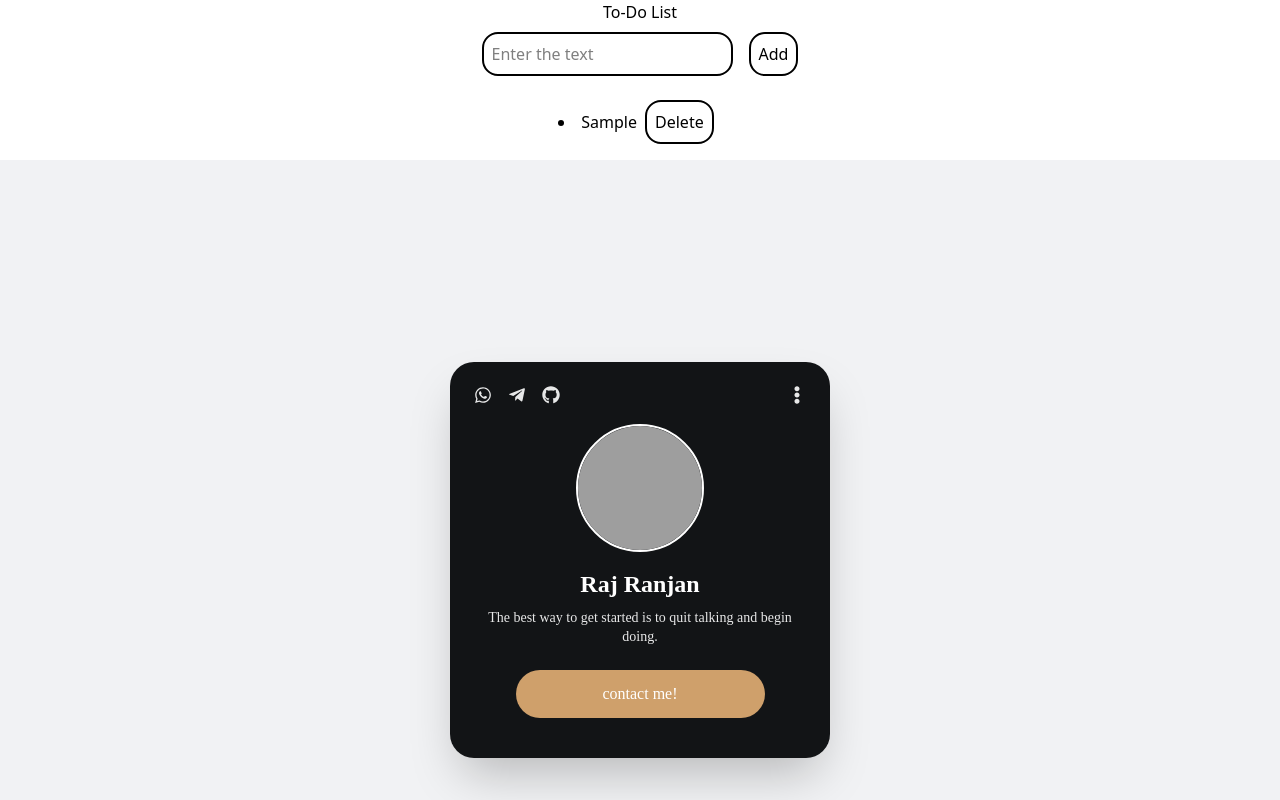
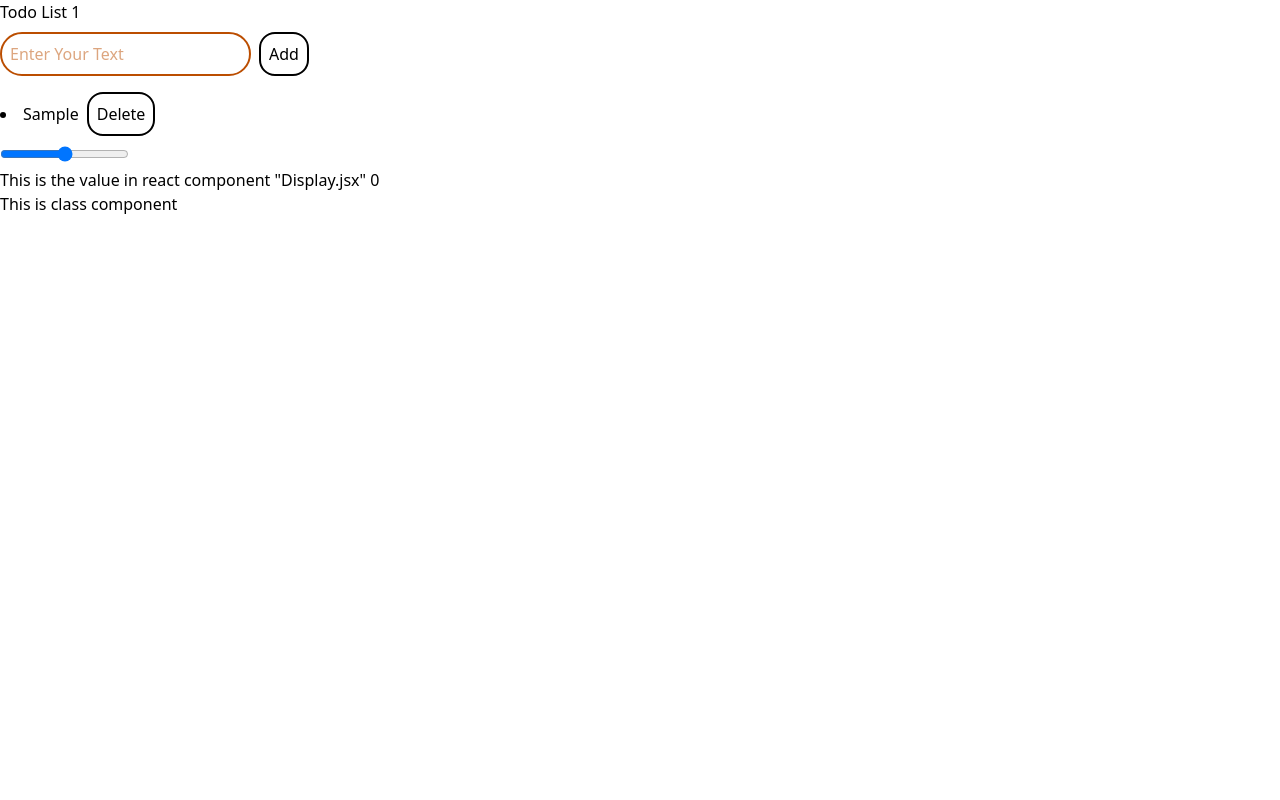
Before and after one commit to raj-ranjan-70/chai-aur-react, a React (Vite) app in the folder react-codes/: page / in a window 1280 px wide. Both pictures are taken after typing "Sample" into the empty fields and a click on the button "Add". Shown: the top 800 px of the page. Built offline with nearby package versions, Linux system fonts and the light colour scheme; grey boxes are pictures that could not be loaded.

Commit message:
Practiced module.css and props and practiced many two mini projects

```diff
--- a/react-codes/src/App.jsx
+++ b/react-codes/src/App.jsx
@@ -1,19 +1,16 @@
-import CounterWithClassComponent from "./components/CounterWithClassComponent"
-import Stopwatch from "./components/stopwatch"
-import TodoList from "./components/TodoList"
-import ProfileCard from "./components/ProfileUsingProps"
+import TodoList1 from "./components/TodoList1";
+import Input from "./components/Input";
+import Display from "./components/Display";
+import { useState } from "react";
+import Demo from "./components/ClassDemo";
 function App() {
-  let name1 = "Raj Ranjan";
-  let quote1 = "The best way to get started is to quit talking and begin doing.";
-  let name2 = "Sara Smith";
-  let quote2 = "Don't let yesterday take up too much of today.";
+  const [value, setState] = useState(0);
   return (
     <>
-    {/* <CounterWithClassComponent initialvalue = {10}></CounterWithClassComponent> */}
-    {/* <Stopwatch></Stopwatch> */}
-    <TodoList></TodoList>
-    <ProfileCard name = {name1} quote = {quote1}></ProfileCard>
-    <ProfileCard name = {name2} quote = {quote2}></ProfileCard>
+    <TodoList1></TodoList1>
+    <Input setState={setState}></Input>
+    <Display value={value}></Display>
+    <Demo></Demo>
     </>
   )
 }
--- /dev/null
+++ b/react-codes/src/components/Button.jsx
@@ -0,0 +1,10 @@
+import {btn} from "../moduleCss/btn.module.css";
+function Button() {
+    return (
+        <>
+        <button className={btn}>Click me</button>
+        </>
+     );
+}
+
+export default Button;
--- /dev/null
+++ b/react-codes/src/components/ClassDemo.jsx
@@ -0,0 +1,27 @@
+import React from "react";
+
+class Demo extends React.Component {
+    constructor(props) {
+        super(props);
+    }
+
+    componentDidMount() {
+        console.log("Component Did Mount called");
+    }
+
+    componentDidUpdate() {
+        console.log("Component Did Update called");
+    }
+
+    componentWillUnmount() {
+        console.log("Component Will Unmount called");
+    }
+
+    render() {
+        return (
+            <h1>This is class component</h1>
+         );
+    }
+}
+
+export default Demo;
--- /dev/null
+++ b/react-codes/src/components/Display.jsx
@@ -0,0 +1,9 @@
+function Display({value}) {
+    return (
+        <>
+        <h1>This is the value in react component "Display.jsx" {value}</h1>
+        </>
+     );
+}
+
+export default Display;
--- /dev/null
+++ b/react-codes/src/components/Input.jsx
@@ -0,0 +1,13 @@
+function input(props) {
+    return (
+        <>
+        <input type="range"
+        min={10}
+        max={50}
+        placeholder="Enter the Number"
+        onChange={(e) => props.setState(e.target.value)} />
+        </>
+     );
+}
+
+export default input;
--- /dev/null
+++ b/react-codes/src/components/TodoList1.jsx
@@ -0,0 +1,45 @@
+import { useState } from "react";
+
+function TodoList1() {
+    const [inp, setInp] = useState("");
+    const [tasks, setTasks] = useState([]);
+
+    const addtask = () => {
+        setTasks([...tasks, inp]);
+        setInp("");
+    }
+
+    const deletetask = (index) => {
+        let newtasks = tasks.filter((_, i) => i !== index)
+        setTasks(newtasks);
+    }
+
+    return (
+        <>
+        <h1>Todo List 1</h1>
+
+        <input type="text"
+        placeholder="Enter Your Text"
+        onChange={(e) => {setInp(e.target.value)}}
+        value={inp}
+        className="border-2 rounded-3xl p-2 text-amber-700" />
+
+        <button onClick={addtask} className="m-2 p-2 rounded-2xl border-2">Add</button>
+
+        <ul className="list-disc list-inside">
+            {tasks.map((task, index) => {
+                return(
+                    <li key={index}>
+                        {task}
+                        <button onClick={() => {deletetask(index)}}
+                            className="m-2 p-2 rounded-2xl border-2">Delete</button>
+                    </li>
+                )
+            })}
+        </ul>
+
+        </>
+     );
+}
+
+export default TodoList1;
--- /dev/null
+++ b/react-codes/src/moduleCss/btn.module.css
@@ -0,0 +1,16 @@
+.btn {
+    padding: 10px;
+    margin: 10px;
+    font-size: 20px;
+    background-color: blue;
+    color: white;
+    border: 3px solid black;
+    cursor: pointer;
+    justify-content: center;
+    align-items: center;
+    text-align: center;
+    position: absolute;
+    top: 50%;
+    left: 50%;
+    transform: translate(-50%, -50%);
+}
```
